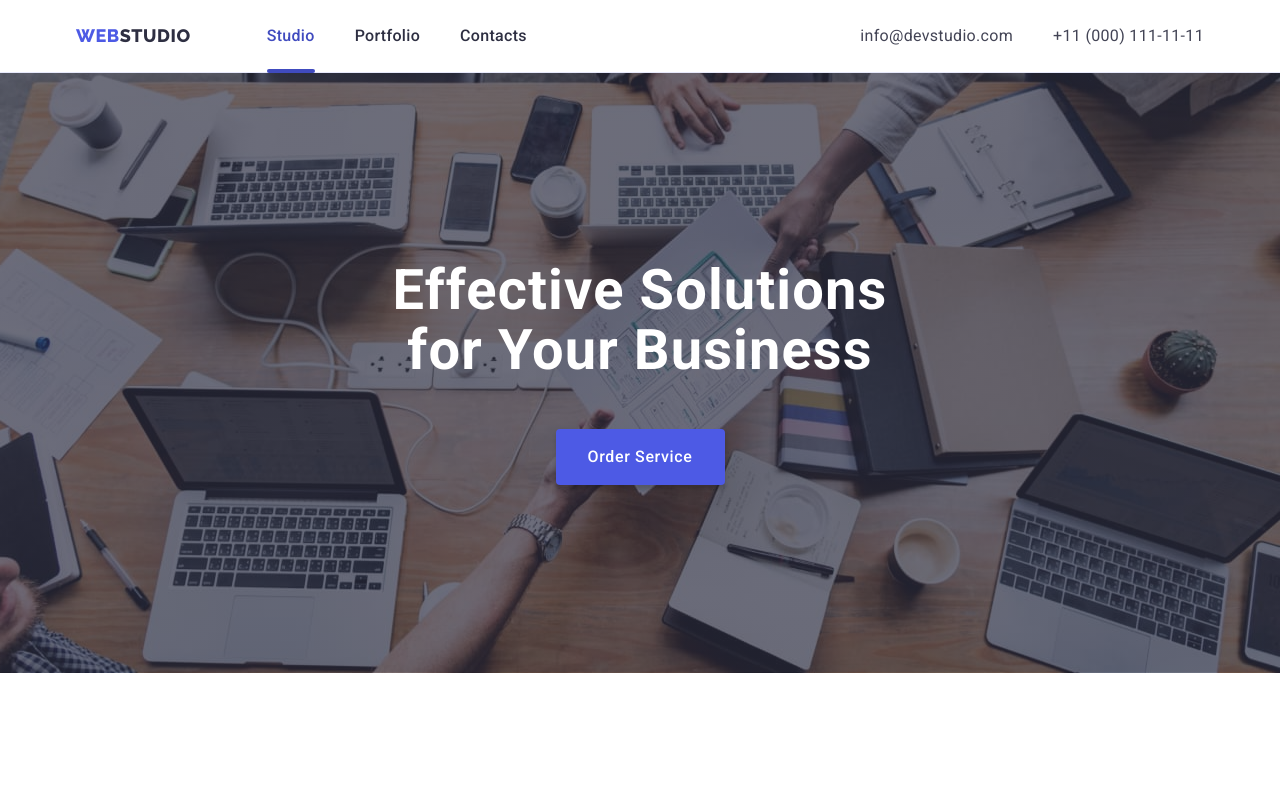
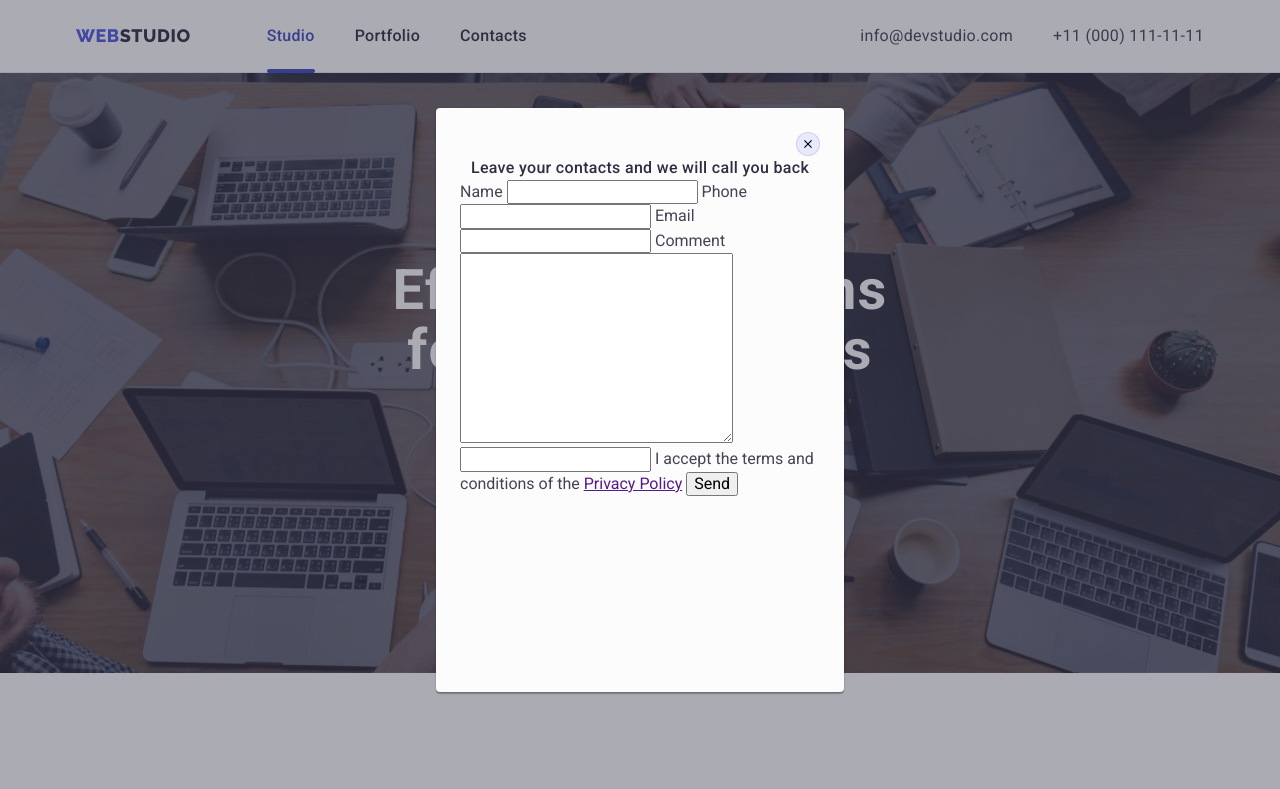
Before and after one commit to Taras1000/goit-markup-hw-06, a plain HTML site: page index.html in a window 1280 px wide. Shown: the top 789 px of the page. Drawn offline with nearby package versions, Linux system fonts and the light colour scheme.

Commit message:
modal-start

```diff
--- a/css/styles.css
+++ b/css/styles.css
@@ -674,7 +674,6 @@ border-color: var(--hover-color);
     height: 100%;
     background-color: rgba(46, 47, 66, 0.4);
     transition: opacity 250ms cubic-bezier(0.4, 0, 0.2, 1), visibility 250ms cubic-bezier(0.4, 0, 0.2, 1);
-
 }
 
 .is-hidden {
@@ -713,7 +712,6 @@ border-color: var(--hover-color);
     padding: 0;
     cursor: pointer;
     transition: background-color 250ms cubic-bezier(0.4, 0, 0.2, 1), border 250ms cubic-bezier(0.4, 0, 0.2, 1);
-
 }
 
 .modal-close:hover,
@@ -725,5 +723,19 @@ border-color: var(--hover-color);
 
 .modal-icon {
     transition: fill 250ms cubic-bezier(0.4, 0, 0.2, 1);
+}
 
+.modal-title {
+    /* position: absolute; */
+    width: 360px;
+    height: 24px;
+    margin-top: 24px;
+    font-family: 'Roboto';
+    font-style: normal;
+    font-weight: 500;
+    font-size: 16px;
+    line-height: 1.5;
+    text-align: center;
+    letter-spacing: 0.02em;
+    color: #2E2F42;
 }
--- a/index.html
+++ b/index.html
@@ -411,16 +411,38 @@
         </div>
     </footer>
 
-    <div class="backdrop is-hidden" data-modal>
+    <div class="backdrop" data-modal>
         <div class="modal">
             <button type="button" class="modal-close" data-modal-close>
                 <svg class="modal-icon" width="8" height="8">
-                    <use href="./images/icons.svg#icon-close-black-18dp-2-1-2">
+                    <use href="./images/icons.svg#icon-close-black-18dp-2-1-2"></use>
+                </svg>
+            </button>
+            <p class="modal-title">Leave your contacts and we will call you back</p>
+            <form class="modal-form">
+                <label class="modal-form-field">
+                    <span class="modal-form-input-desc">Name</span>
+                    <input type="text" name="user-name" class="modal-form-input" required />
+                </label>
+                <label class="modal-form-field">
+                    <span class="modal-form-input-desc">Phone</span>
+                    <input type="tel" name="user-phone" class="modal-form-input" required />
+                </label>
+                <label class="modal-form-field">
+                    <span class="modal-form-input-desc">Email</span>
+                    <input type="email" name="user-email" class="modal-form-input" required />
+                </label>
+                <label class="modal-form-field">
+                    <span class="modal-form-input-desc">Comment</span>
+                    <textarea name="" id="" cols="30" rows="10"></textarea>
+                </label>
+                <input id="user-policy" type="text" class="modal-form-check">
+                <label for="user-policy" class="modal-form-check-desc">I accept the terms and conditions of the <a
+                        href="">Privacy Policy</a>
+                </label>
+                <button type="submit" class="modal-form-submit">Send</button>
 
-                    </use>
-                </svg>
-
-            </button>
+            </form>
         </div>
     </div>
     <script src="./js/modal.js"></script>
```
